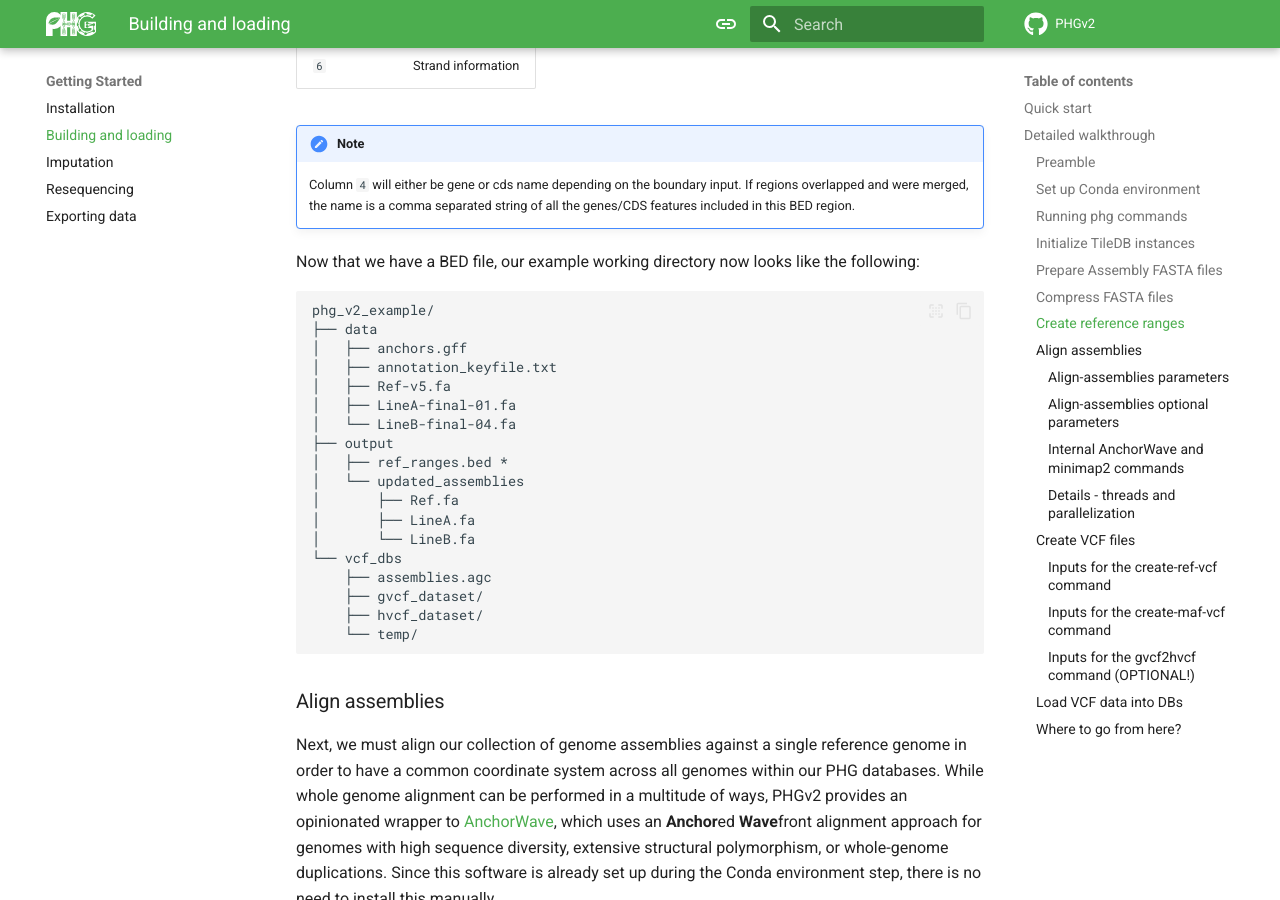
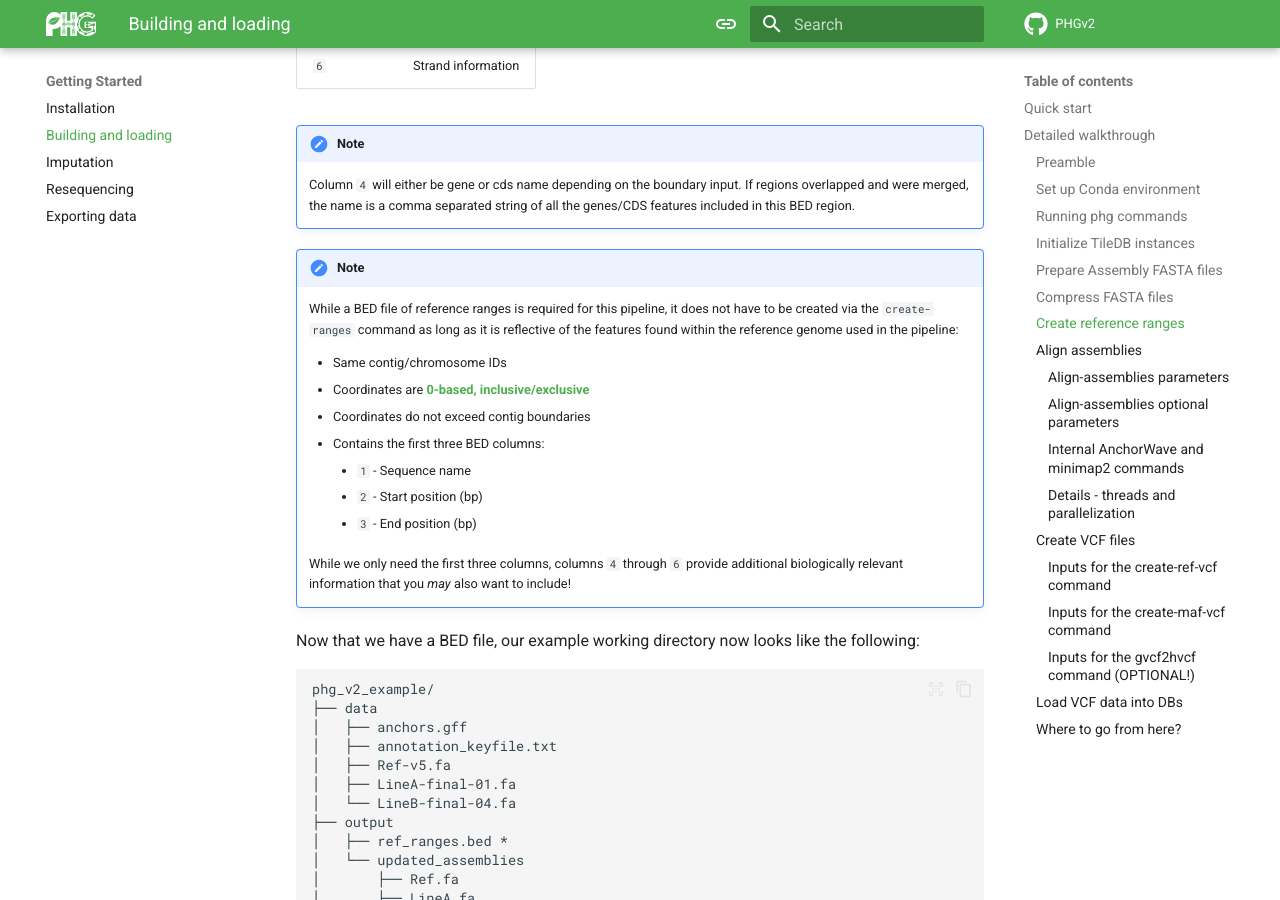
Before and after one commit to maize-genetics/phg_v2, an MkDocs documentation site: the page built from docs/build_and_load.md, in a window 1280 px wide and 900 px high, scrolled down 14617 px. Built offline with MkDocs 1.6.1 and Material for MkDocs 9.7.7, drawn with Linux system fonts in a browser that asks for light colours; comment, search, counter and statistics services are not loaded.

Commit message:
Add admonition for create-ranges command

```diff
--- a/docs/build_and_load.md
+++ b/docs/build_and_load.md
@@ -747,6 +747,25 @@ file contains 6 columns of information:
     separated string of all the genes/CDS features included in this BED
     region.
 
+!!! note
+    While a BED file of reference ranges is required for this
+    pipeline, it does not have to be created via the `create-ranges`
+    command as long as it is reflective of the features found within
+    the reference genome used in the pipeline:
+
+    * Same contig/chromosome IDs
+    * Coordinates are [**0-based, inclusive/exclusive**](https://tidyomics.com/blog/2018/12/09/2018-12-09-the-devil-0-and-1-coordinate-system-in-genomics/)
+    * Coordinates do not exceed contig boundaries
+    * Contains the first three BED columns:
+        + `1` - Sequence name
+        + `2` - Start position (bp)
+        + `3` - End position (bp)
+
+    While we only need the first three columns, columns `4` through
+    `6` provide additional biologically relevant information that
+    you _may_ also want to include!
+
+
 Now that we have a BED file, our example working directory now
 looks like the following:
 
```
